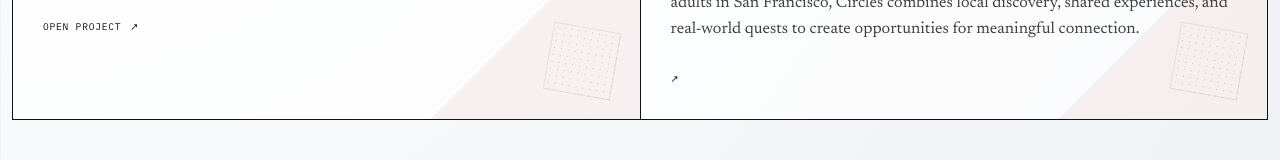
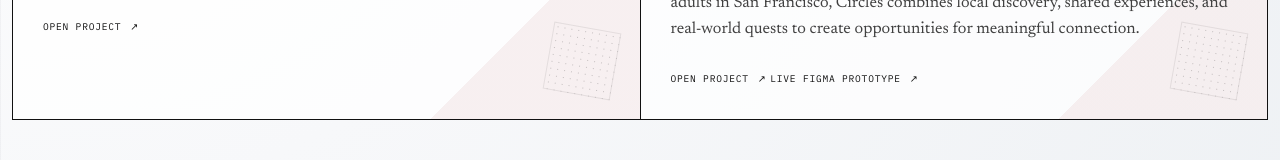
Before and after one commit to ayana0png/ayana-portfolio, an Astro site: page /work in a window 1280 px wide. Shown: the part 1266-1426 px from the top of the page. Built offline with nearby package versions, Linux system fonts and the light colour scheme; Astro itself is replaced by a stand-in of ours.

Commit message:
Enhance project display with linkLabel and actions
Added linkLabel for project and wrapped project actions in a div.

```diff
--- a/src/pages/work/index.astro
+++ b/src/pages/work/index.astro
@@ -46,6 +46,7 @@ const projects = [
   description:
     "A gamified social discovery app designed to make exploring your city and connecting with others feel more natural. Developed from interviews with young adults in San Francisco, Circles combines local discovery, shared experiences, and real-world quests to create opportunities for meaningful connection.",
   href: "/work/circles/",
+linkLabel: "Open Project",
   figmaHref: " https://www.figma.com/design/GMbtkDTKh8Rzan9DbN0dY0/CIRCLES-Mobile-App---Main?t=LrkCB3Znov50WCrO-1",
   available: true,
 },
@@ -100,6 +101,7 @@ const projects = [
               <h3>{project.title}</h3>
               <p class="work-description">{project.description}</p>
 
+            <div class="project-actions">
   {
     project.available ? (
       <a class="project-link" href={project.href}>
@@ -110,6 +112,19 @@ const projects = [
       <span class="project-status">{project.linkLabel}</span>
     )
   }
+
+  {project.figmaHref && (
+    <a
+      class="project-link"
+      href={project.figmaHref}
+      target="_blank"
+      rel="noopener noreferrer"
+    >
+      Live Figma prototype
+      <span aria-hidden="true">↗</span>
+    </a>
+  )}
+</div>
             </article>
           ))
         }
```
Lines whose indentation alone changed are shown as unchanged.
